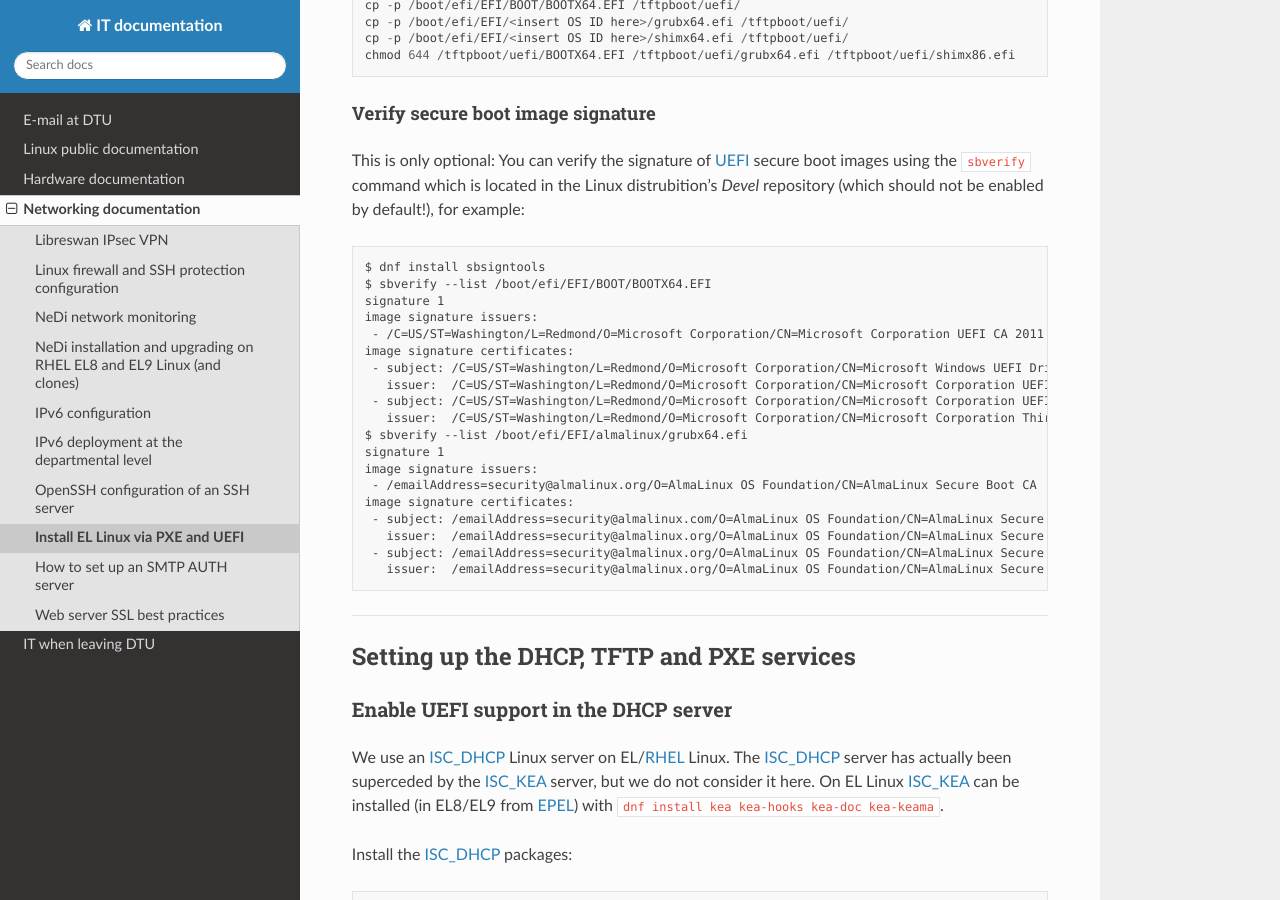
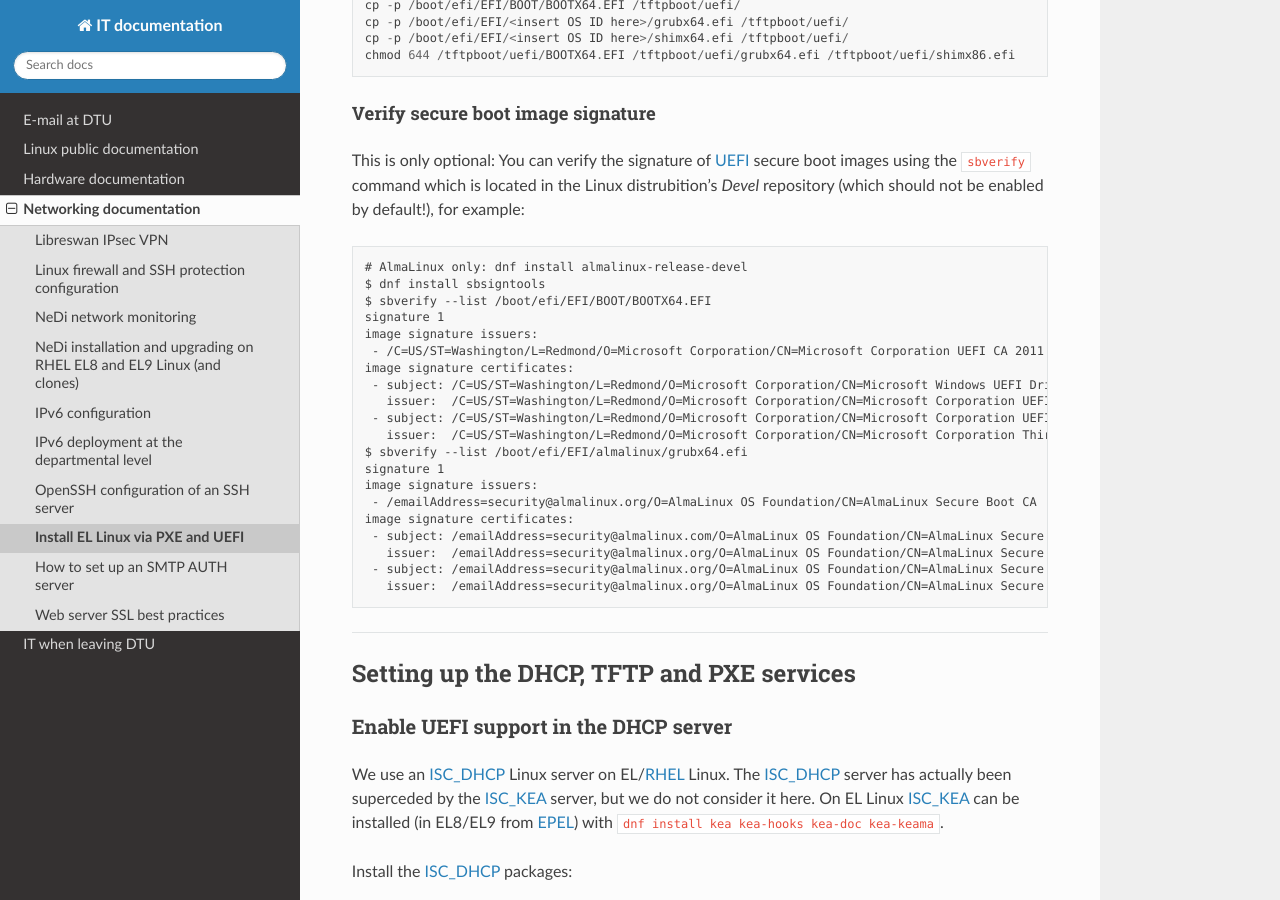
Before and after one commit to OleHolmNielsen/ITwiki, a Sphinx documentation site: the page built from docs/PXE_and_UEFI.rst, in a window 1280 px wide and 900 px high, scrolled down 3265 px. Built offline with Sphinx 7.4.7 and the Read the Docs theme 3.1.0, drawn with Linux system fonts in a browser that asks for light colours; some of the changed lines change nothing that is shown; some of the changed text lies outside the part shown.

Commit message:
Minor edit

```diff
--- a/docs/PXE_and_UEFI.rst
+++ b/docs/PXE_and_UEFI.rst
@@ -151,6 +151,7 @@
 (which should not be enabled by default!),
 for example::
 
+  # AlmaLinux only: dnf install almalinux-release-devel
   $ dnf install sbsigntools
   $ sbverify --list /boot/efi/EFI/BOOT/BOOTX64.EFI
   signature 1
@@ -513,8 +514,8 @@
 
 .. _Secure_Boot_Setup:
 
-Disable Secure Boot in setup
-----------------------------
+Disable Secure Boot in client setup
+----------------------------------------
 
 If the PXE_ client system is configured for UEFI_ Secure_Boot_
 then the PXE_ boot may likely fail with an error about an **invalid signature**.
@@ -551,7 +552,7 @@
 Automated Kickstart installation
 -----------------------------------
 
-Automated installation using Anaconda_ is possible with UEFI_ as well as PXE_ legacy booting.
+Automated installation using Anaconda_ is possible using either UEFI_ or PXE_ legacy BIOS_ booting.
 
 If the node's **boot order** has been configured with PXE_ network booting as the first boot device,
 and you have also installed the above pxeconfig_toolkit_,
```
